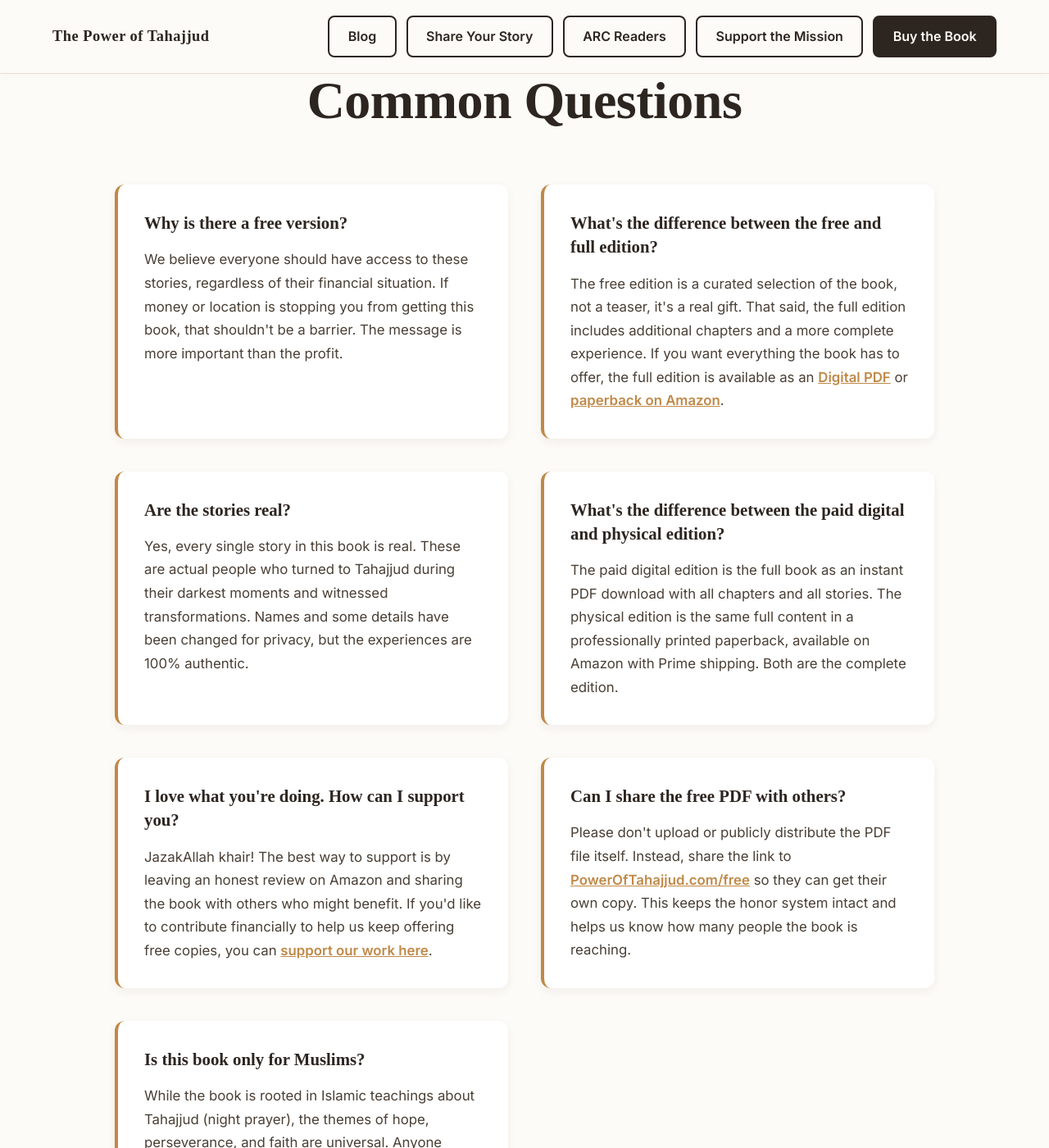
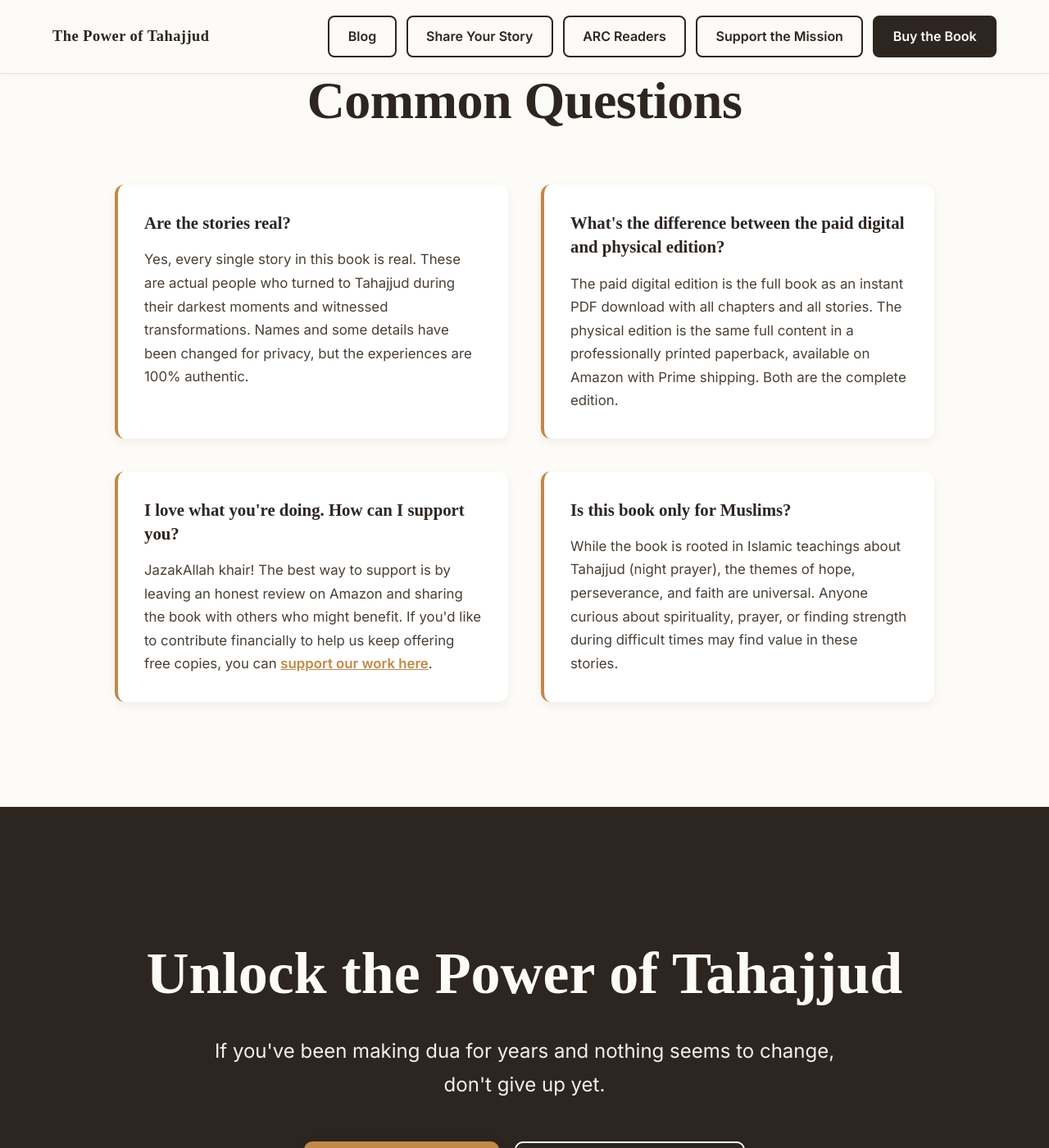
Before and after one commit to Omnitryx-Inc/tahajjud-fe-main, a Jekyll site: the page built from pages/index.html, in a window 1280 px wide and 1400 px high, scrolled down 5928 px. Shown: the whole window at 82% size. Built offline with Jekyll 4.4.1, drawn with Linux system fonts in a browser that asks for light colours; some web fonts are replaced.

Commit message:
adjustments

```diff
--- a/pages/index.html
+++ b/pages/index.html
@@ -177,14 +177,14 @@ permalink: /
         <h2 class="section-title">Common Questions</h2>
 
         <div class="faq-grid">
-            <div class="faq-item js-free-faq">
+            <div class="faq-item js-free-faq" style="display:none;">
                 <h3 class="faq-question">Why is there a free version?</h3>
                 <p class="faq-answer">
                     We believe everyone should have access to these stories, regardless of their financial situation. If money or location is stopping you from getting this book, that shouldn't be a barrier. The message is more important than the profit.
                 </p>
             </div>
 
-            <div class="faq-item js-free-faq">
+            <div class="faq-item js-free-faq" style="display:none;">
                 <h3 class="faq-question">What's the difference between the free and full edition?</h3>
                 <p class="faq-answer">
                     The free edition is a curated selection of the book, not a teaser, it's a real gift. That said, the full edition includes additional chapters and a more complete experience. If you want everything the book has to offer, the full edition is available as an <a href="{{ site.stripe_buy_url }}" target="_blank" style="color: var(--gold-primary); font-weight: 600; text-decoration: underline;">Digital PDF</a> or <a href="{{ site.amazon_url }}" style="color: var(--gold-primary); font-weight: 600; text-decoration: underline;">paperback on Amazon</a>.
@@ -212,7 +212,7 @@ permalink: /
                 </p>
             </div>
 
-            <div class="faq-item js-free-faq">
+            <div class="faq-item js-free-faq" style="display:none;">
                 <h3 class="faq-question">Can I share the free PDF with others?</h3>
                 <p class="faq-answer">
                     Please don't upload or publicly distribute the PDF file itself. Instead, share the link to <a href="/free/" style="color: var(--gold-primary); font-weight: 600;">PowerOfTahajjud.com/free</a> so they can get their own copy. This keeps the honor system intact and helps us know how many people the book is reaching.
```
